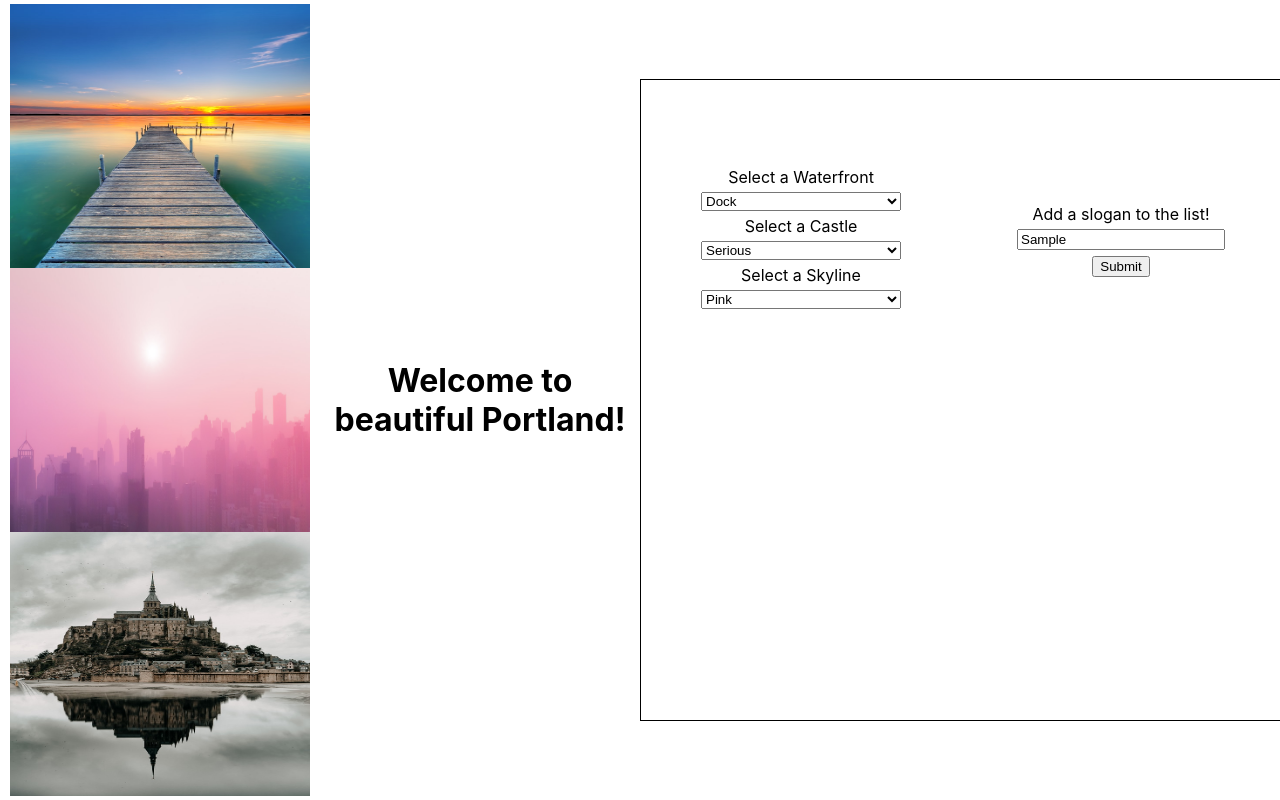
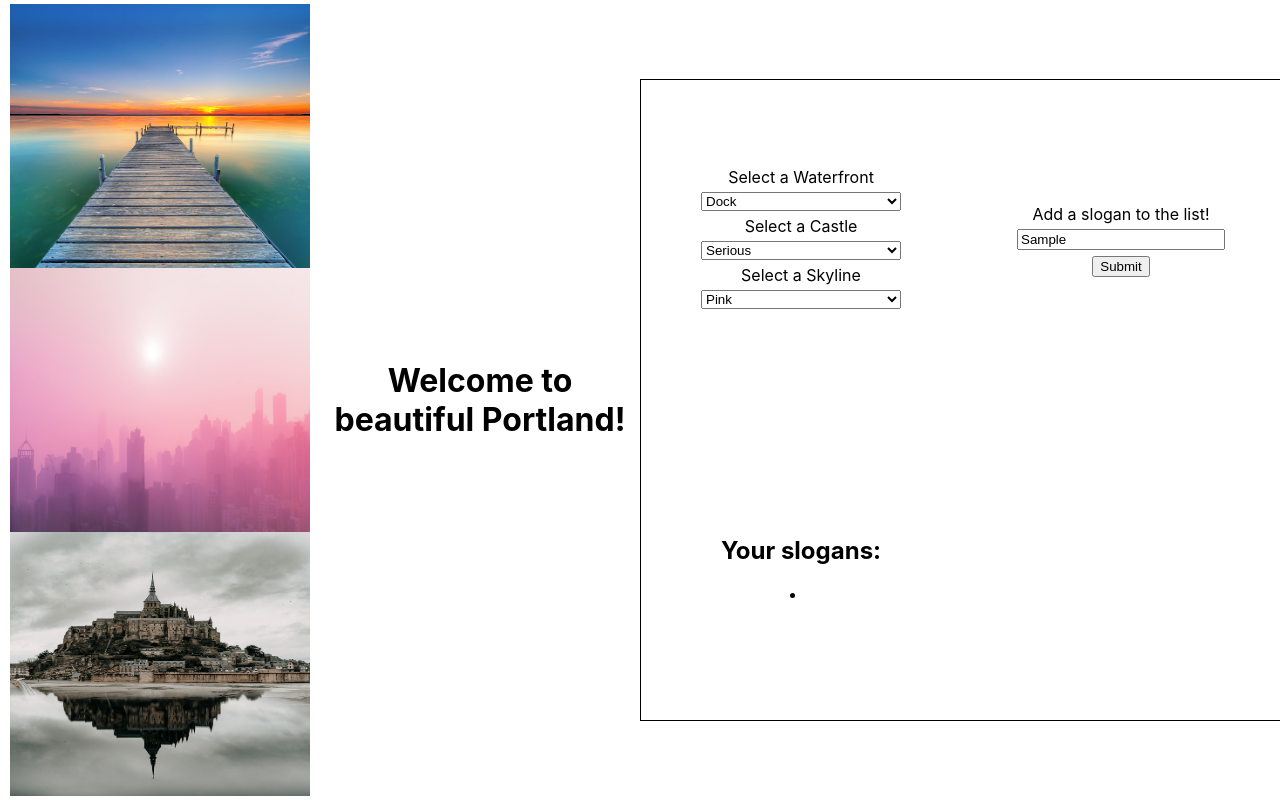
Before and after one commit to austinbhan/react-city-builder, a React (Create React App) app: page / in a window 1280 px wide. Both pictures are taken after typing "Sample" into the empty fields and a click on the button "Submit". Built offline with nearby package versions, Linux system fonts and the light colour scheme.

Commit message:
Inputs pushing but not showing

```diff
--- a/src/App.js
+++ b/src/App.js
@@ -16,7 +16,7 @@ function App() {
   const [waterFront, setWaterfront] = useState('waterfront-1') ;
   const [castle, setCastle] = useState('castle-1');
   const [skyline, setSkyline] = useState('skyline-1');
-  const [slogan, setSlogan] = useState([]);
+  const [slogans, setSlogans] = useState([]);
   const [sloganForm, setSloganForm] = useState('');
   // const [cityName, setCityName] = useState('');
 
@@ -48,7 +48,8 @@ function App() {
           <SkylineDropdown setSkyline={setSkyline} />
         </section>
         {/* here, the SloganForm component takes in the setSlogans state handler function and the slogans array that live in state */}
-        <SloganForm slogan={slogan} setSlogan={setSlogan} setSloganForm={setSloganForm} sloganForm={sloganForm}/>
+        <SloganForm slogans={slogans} setSlogans={setSlogans} setSloganForm={setSloganForm} sloganForm={sloganForm}/>
+        <SloganList slogans={slogans}/>
         {/* here, the SloganList component takes the array of slogans that lives in state */}
 
       </div>
--- a/src/SloganForm.js
+++ b/src/SloganForm.js
@@ -1,11 +1,11 @@
-export default function SloganForm({ slogan, setSlogan, setSloganForm, SloganForm }) {
+export default function SloganForm({ slogans, setSlogans, setSloganForm, SloganForm }) {
   // React forms are a pain!
   // Track the sloganInput form state with a useState hook
 
 
   function handleSubmit(e) {
     e.preventDefault();
-    setSlogan([...slogan, SloganForm]);
+    setSlogans([...slogans, SloganForm]);
     // This component takes in a prop called setSlogans, which is a function that takes in an array of slogans.
     // Also, this component also takes in a prop called slogans, which is an arry of strings. //// On submit call the setSlogans state with a new array that is a copy of the old array with the new slogan immutably added to the end
     setSloganForm('');
--- a/src/SloganList.js
+++ b/src/SloganList.js
@@ -1,11 +1,14 @@
 import React from 'react';
 
-export default function SloganList(props) {
+export default function SloganList({ slogans }) {
   return (
     <section>
       <h2>Your slogans:</h2>
       {/* This kind of component should be familiar by now. It takes in (as props) an array of slogans */}
       {/* Then map over those slogans and for each slogan, render a Slogan component. Supply a key and a slogan as props to each Slogan component */}
+      {
+        slogans.map((slogan, i) => <li key={slogan + i}>{slogan}</li>)
+      }
     </section>
   );
 }
```
